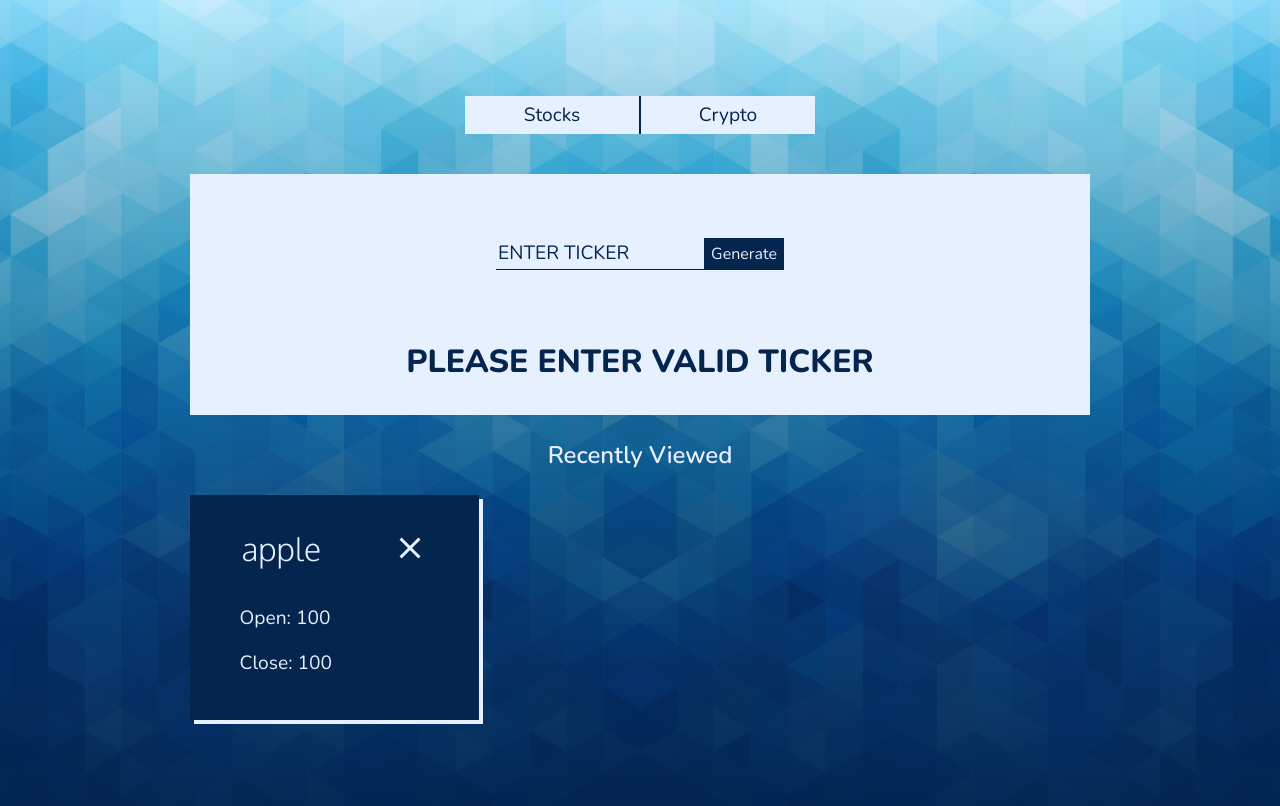
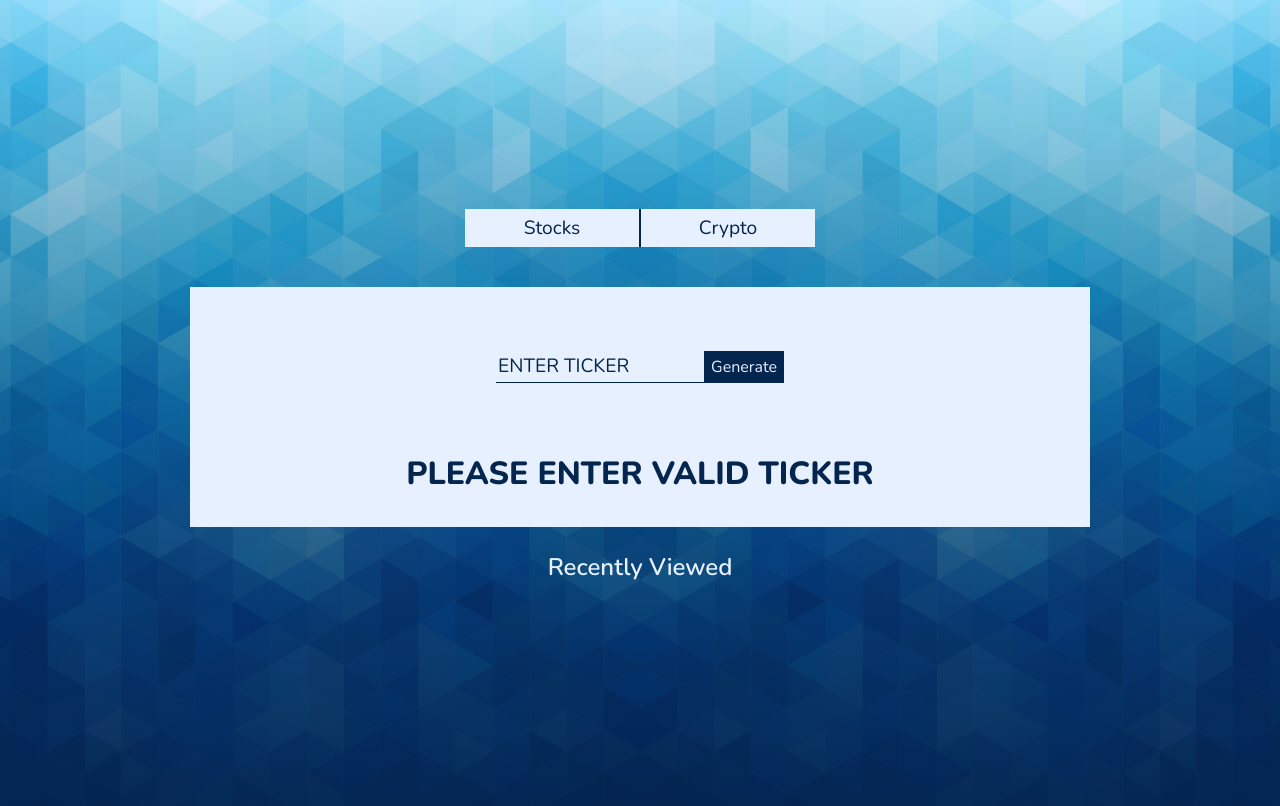
Before and after one commit to salamhis2019/vue-stock-api, a Vue app: page / in a window 1280 px wide. Shown: the top 806 px of the page. Built offline with nearby package versions, Linux system fonts and the light colour scheme.

Commit message:
complete

```diff
--- a/src/App.vue
+++ b/src/App.vue
@@ -3,7 +3,6 @@
     <button class="stocks-button">Stocks</button>
     <button class="crypto-button">Crypto</button>
   </div>
-
   <div class="container">
     <!-- INPUT CONTAINER -->
     <InputSection
@@ -28,7 +27,7 @@
   <div class="recently-viewed">
     <div
       class="recent-container"
-      v-for="(info,i) in recentlyViewed"
+      v-for="(info, i) in recentlyViewed"
       :key="info.id"
     >
       <div class="recent-header">
@@ -76,13 +75,7 @@ export default {
       errorClass: false,
       loadingImage: require('../src/images/loading.gif'),
       // DATA RELATED TO RECENTLY VIEWED SECTION IN UI
-      recentlyViewed: [
-        {
-          ticker: 'apple',
-          open: '100',
-          close: '100'
-        }
-      ],
+      recentlyViewed: [],
     }
   },
   methods: {
@@ -162,6 +155,7 @@ export default {
       this.symbol = ""
       this.loadInfoContainer = false
     },
+    // DELETE RECENTLY VIEWED ITEM FROM DOM
     deleteRecent(i) {
       this.recentlyViewed.splice(i,1)
     }
@@ -239,6 +233,7 @@ export default {
   }
 
   /* RECENTLY VIEWED AREA */
+
   .recent-text {
     color: #E7F0FF;
     text-align: center;
@@ -260,7 +255,8 @@ export default {
     height: 225px;
     padding: 1em;
 
-    background-color: #03254E;
+    background: rgb(3,37,78);
+    background: radial-gradient(circle, #1097f7 0%, #03254E 97%);
     box-shadow: 4px 4px #E7F0FF;
     color: #E7F0FF;
   }
@@ -280,6 +276,17 @@ export default {
   .material-icons {
     font-size: 36px;
     cursor: pointer;
+
+    transition: 0.3s ease;
+  }
+
+  .material-icons:hover {
+    color: #3d3d3d;
+  }
+
+  .material-icons:active {
+    transform: translateY(-1px);
+    transform: translatex(-1px);
   }
 
   .recent-info-container {
--- a/src/components/Data-section.vue
+++ b/src/components/Data-section.vue
@@ -17,7 +17,8 @@
 
 export default {
   name: 'DataSection',
-  props: ['stockInfo']
+  props: ['stockInfo'],
+  computed: {}
 }
 </script>
 
--- a/src/components/Input-section.vue
+++ b/src/components/Input-section.vue
@@ -1,7 +1,6 @@
 <template>
   <div class="input-container">
     <!-- INPUT AREA TO GENERATE -->
-    <!-- START OF EDITS -->
     <input
     placeholder="Enter Ticker"
     class="input-element"
```
